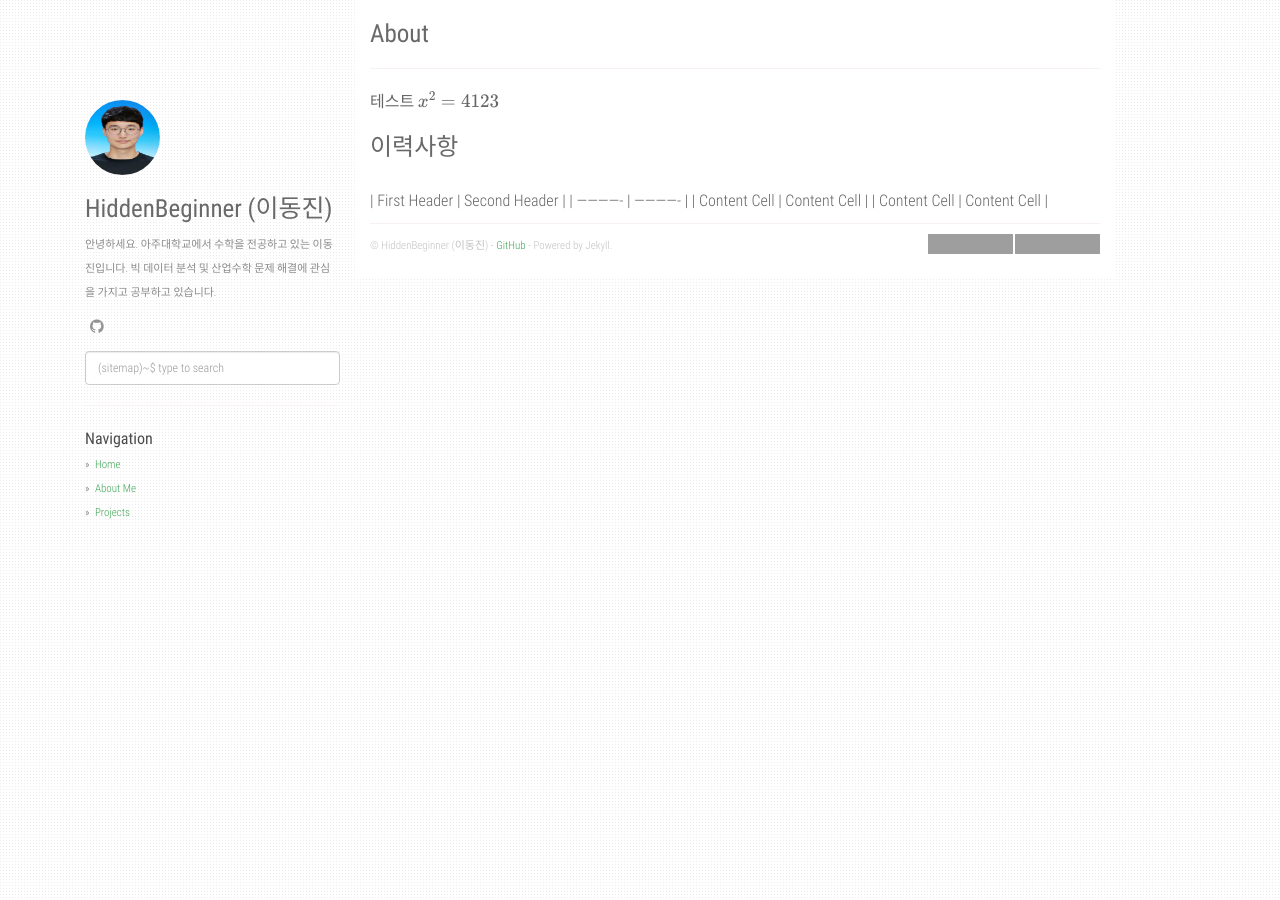
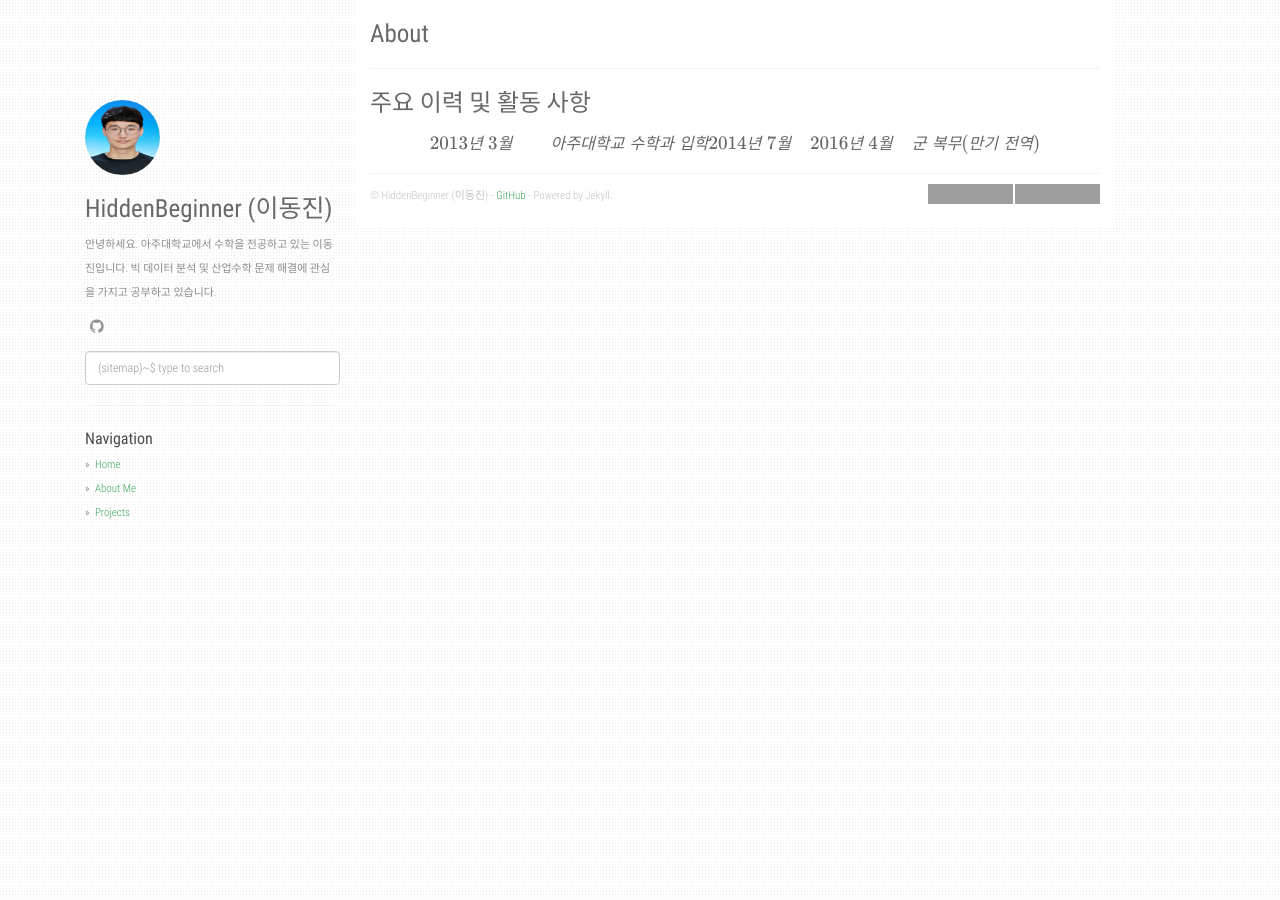
Before and after one commit to agusmakmun/agusmakmun.github.io, a Jekyll site: the page built from about.md, in a window 1280 px wide. Built offline with Jekyll 4.4.1, drawn with Linux system fonts in a browser that asks for light colours; formulas are drawn with MathJax 3; grey boxes are pictures that could not be loaded.

Commit message:
Update about.md

```diff
--- a/about.md
+++ b/about.md
@@ -4,11 +4,8 @@ title: About
 permalink: /about/
 ---
 
-테스트 $$x^2=4123$$
-
-### 이력사항
-<br/>
-| First Header  | Second Header |
-| ------------- | ------------- |
-| Content Cell  | Content Cell  |
-| Content Cell  | Content Cell  |
+### 주요 이력 및 활동 사항
+\begin{matrix}
+2013년\;3월 & & 아주대학교\;수학과\;입학 \\
+2014년\;7월 &2016년\;4월 & 군\;복무(만기\;전역)
+\end{matrix}
```
